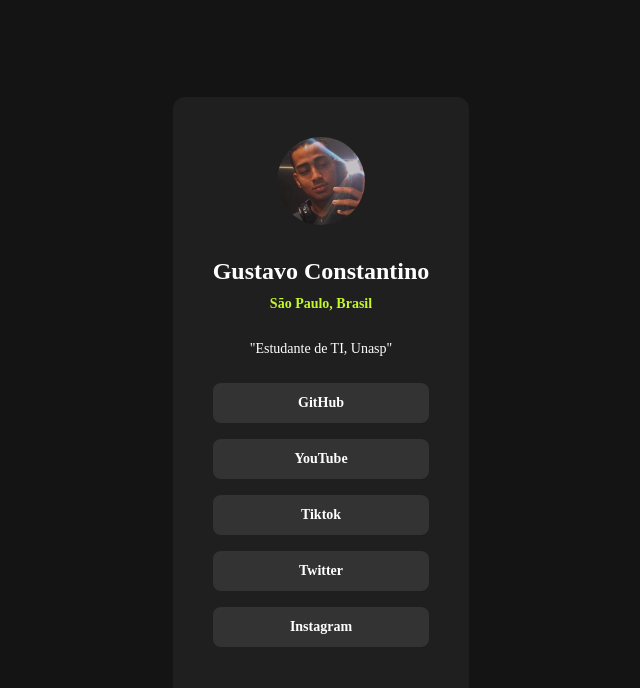
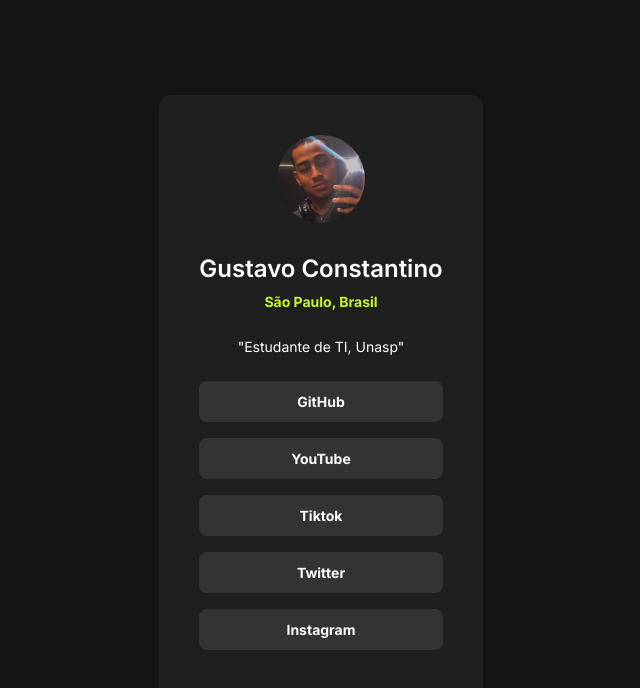
Before and after one commit to Gustavo97419/link-tree, a plain HTML site: page index.html in a window 1280 px wide. Shown: the whole page, without its empty margins (319-959 px from the left). Drawn offline with Linux system fonts and the light colour scheme.

Commit message:
Update style.css

```diff
--- a/style.css
+++ b/style.css
@@ -4,7 +4,7 @@
 margin: 0;
 padding: 0;
 box-sizing: border-box;
-fon-family:"inter", sans-serif;
+font-family:"Inter", sans-serif;
 }
 
 :root{
```
